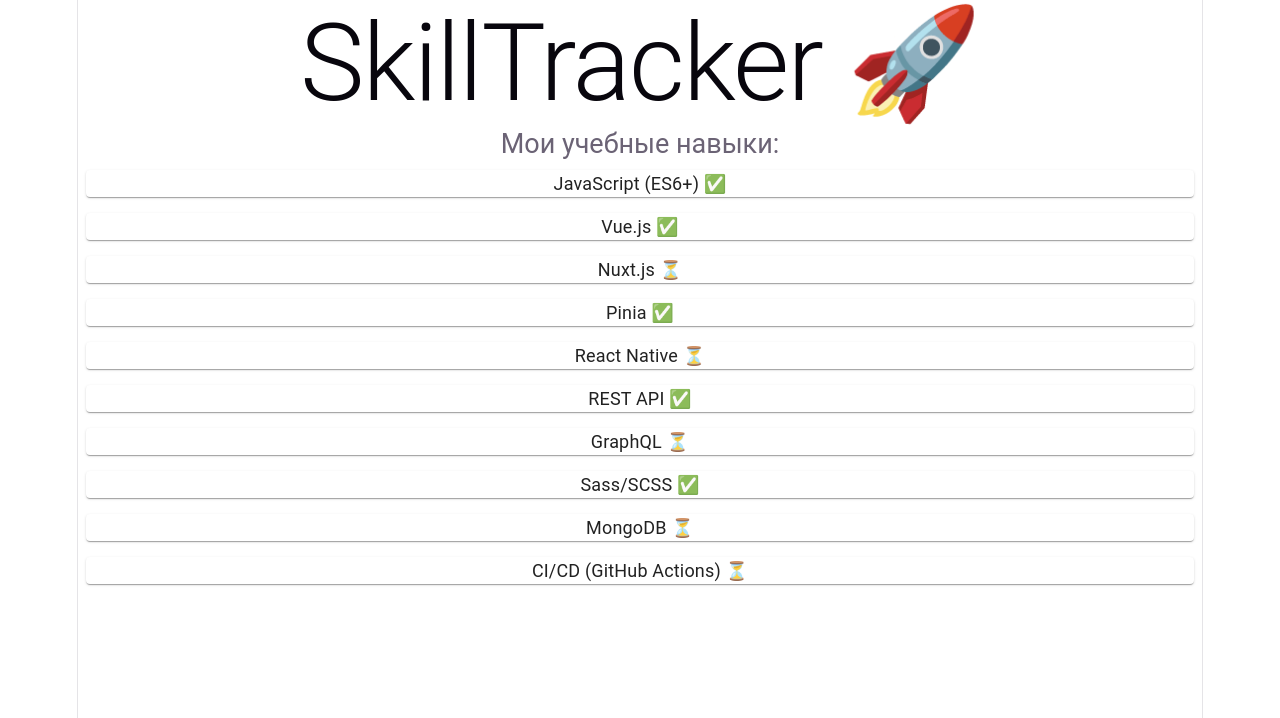
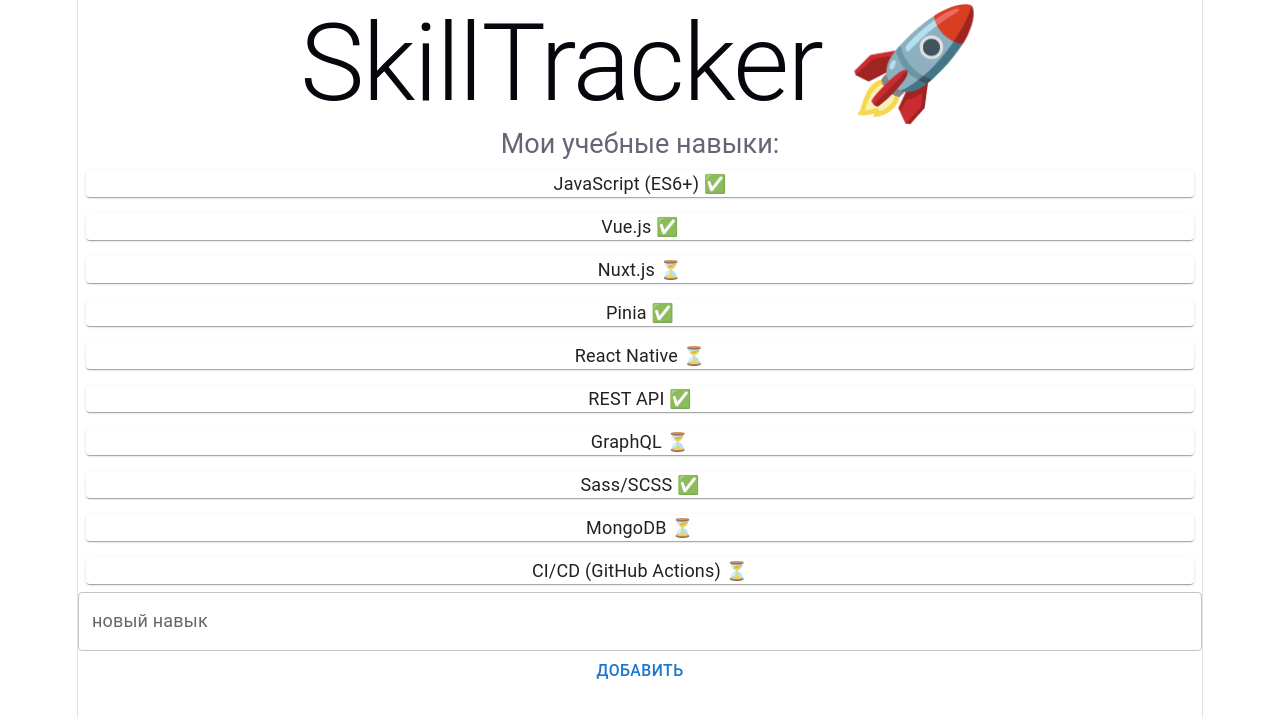
Before and after one commit to Kirill8224/redux, a React (Vite) app: page / in a window 1280 px wide. Shown: the top 718 px of the page. Built offline with nearby package versions, Linux system fonts and the light colour scheme.

Commit message:
добавил фунгкцию 'skillad' в ui

```diff
--- a/src/SkillsUI/Skills.tsx
+++ b/src/SkillsUI/Skills.tsx
@@ -1,13 +1,19 @@
-import { Typography, Card } from "@mui/material";
+import { Typography, Card, TextField, Button } from "@mui/material";
 import type {StoreType} from '../skills/store'
 import { useSelector } from "react-redux";
+import { useDispatch } from "react-redux";
+import { SkillAdd } from "../skills/skillSlise";
 export function SkillsUI(){
     const Skills= useSelector((state: StoreType)=> state.Skills.items)
+    const dispath= useDispatch()
+    let additem
     return(<>
     <Typography sx={{alignItems: 'center'}} variant="h1">SkillTracker 🚀</Typography>
     <Typography sx={{alignItems: 'center'}} variant="h5">Мои учебные навыки:</Typography>
     {Skills.map((skill, index)=><Card sx={{m: 1}} key={index}>
         <Typography>{skill.title} {skill.isLearned ? ' ✅' : '⏳'}</Typography>
     </Card>)}
+    <TextField onChange={(e)=>{additem= e.target.value}} label='новый навык' placeholder="печатайте"></TextField>
+    <Button onClick={()=>{dispath(SkillAdd(additem))}}>добавить</Button>
     </>)
 }
```
Also changed, not shown: 3 other files (tests, documents, lock files or other folders).
